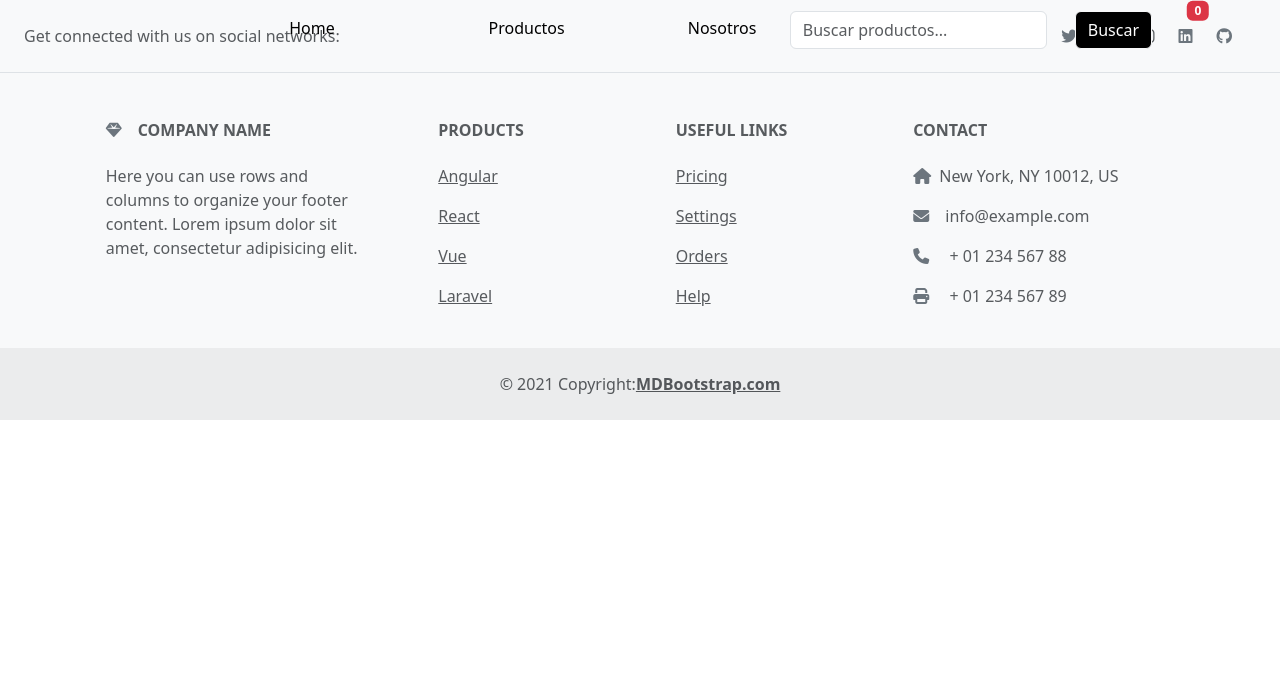
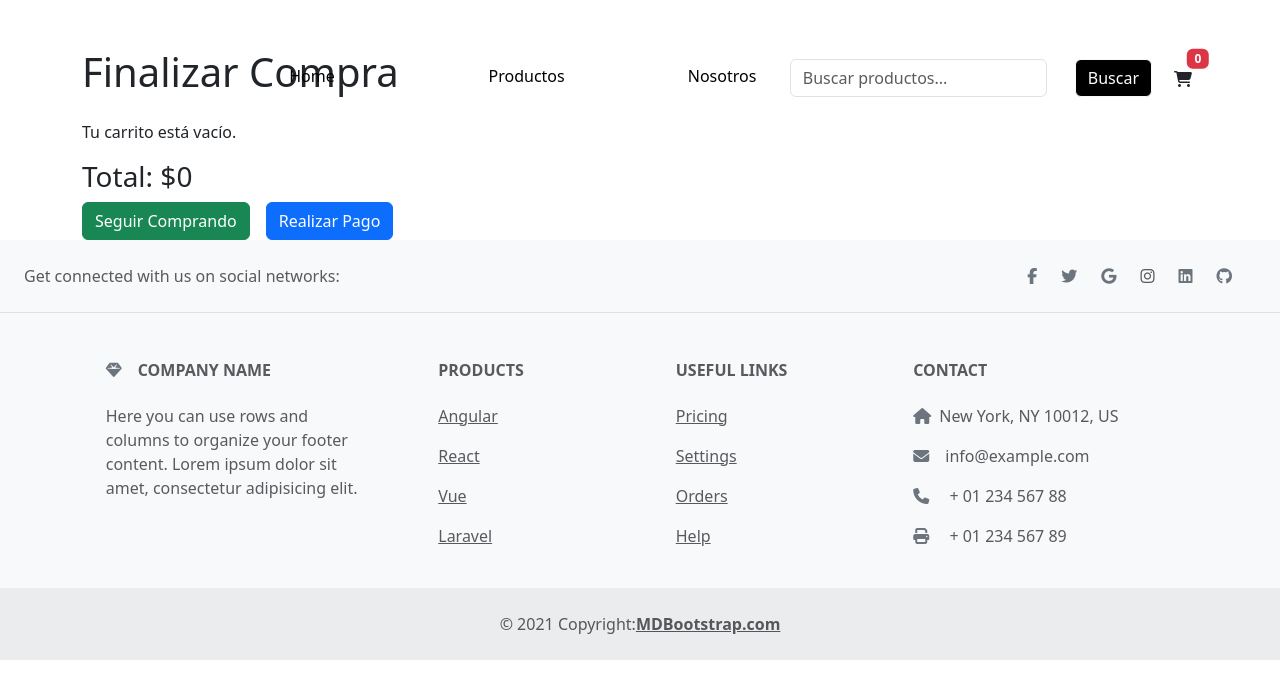
Before and after one commit to LeaaJr/PagIt-Ar, a React (Create React App) app: page /finalizar-compra in a window 1280 px wide. Shown: the top 698 px of the page. Built offline with nearby package versions, Linux system fonts and the light colour scheme.

Commit message:
CarroCompras

```diff
--- a/package.json
+++ b/package.json
@@ -21,6 +21,7 @@
     "react": "^18.3.1",
     "react-dom": "^18.3.1",
     "react-scripts": "5.0.1",
+    "react-toastify": "^10.0.5",
     "web-vitals": "^2.1.4"
   },
   "scripts": {
--- a/src/App.js
+++ b/src/App.js
@@ -8,31 +8,68 @@ import '@fortawesome/fontawesome-free/css/all.min.css';
 import { Routes, Route } from "react-router-dom";
 import Productos from './pages/Productos';
 import Blog from "./pages/Blog";
+import FinalizarCompra from './pages/FinalizarCompra';
+import { ToastContainer } from 'react-toastify';
+import 'react-toastify/dist/ReactToastify.css';
 
 function App() {
-  const [carrito, setCarrito] = useState([]); // Inicializa el carrito como un array vacío
+  const [carrito, setCarrito] = useState([]);
 
   // Función para agregar un producto al carrito
   const agregarAlCarrito = (producto) => {
-    setCarrito((prevCarrito) => [...prevCarrito, producto]);
+    setCarrito((prevCarrito) => {
+      const productoExistente = prevCarrito.find((item) => item.id === producto.id);
+      if (productoExistente) {
+        return prevCarrito.map((item) =>
+          item.id === producto.id ? { ...item, cantidad: item.cantidad + producto.cantidad } : item
+        );
+      } else {
+        return [...prevCarrito, producto];
+      }
+    });
+  };
+
+  // Nueva función: actualizar la cantidad de un producto en el carrito
+  const actualizarCantidadProducto = (productoId, nuevaCantidad) => {
+    setCarrito((prevCarrito) =>
+      prevCarrito.map((producto) =>
+        producto.id === productoId ? { ...producto, cantidad: nuevaCantidad } : producto
+      )
+    );
+  };
+
+  // Nueva función: eliminar un producto del carrito
+  const eliminarProducto = (productoId) => {
+    setCarrito((prevCarrito) => prevCarrito.filter((producto) => producto.id !== productoId));
   };
 
   return (
     <div>
-      <Navbar carrito={carrito} /> {/* Pasa el carrito a Navbar */}
+      <Navbar carrito={carrito} />
       <Routes>
         <Route path="/" element={
           <main>
             <MainSection />
-            <ProductSection agregarAlCarrito={agregarAlCarrito} /> {/* Pasa la función para agregar productos */}
+            <ProductSection agregarAlCarrito={agregarAlCarrito} />
           </main>
         } />
-
-        {/* Ruta para la página de productos */}
         <Route path="/productos" element={<Productos agregarAlCarrito={agregarAlCarrito} />} />
         <Route path="/blog" element={<Blog />} />
+
+        {/* Asegúrate de pasar carrito, actualizarCantidadProducto y eliminarProducto como props */}
+        <Route
+          path="/finalizar-compra"
+          element={
+            <FinalizarCompra
+              carrito={carrito}
+              actualizarCantidadProducto={actualizarCantidadProducto}
+              eliminarProducto={eliminarProducto}
+            />
+          }
+        />
       </Routes>
       <Footer />
+      <ToastContainer position="top-right" autoClose={3000} />
     </div>
   );
 }
--- a/src/Components/Navbar.js
+++ b/src/Components/Navbar.js
@@ -1,5 +1,6 @@
 import React from "react";
 import { Link, useNavigate } from "react-router-dom";
+import { MDBIcon } from 'mdb-react-ui-kit';
 
 function Navbar({ carrito }) {
   const navigate = useNavigate();
@@ -106,16 +107,10 @@ function Navbar({ carrito }) {
               onClick={irAFinalizarCompra}
               style={{ border: "none", background: "none", cursor: "pointer" }}
             >
-              <svg
-                xmlns="http://www.w3.org/2000/svg"
-                width="24"
-                height="24"
-                fill="currentColor"
-                className="bi bi-cart"
-                viewBox="0 0 16 16"
-              >
+                <i className="bi bi-cart">
+                <MDBIcon fas icon="shopping-cart" />
+                </i>
                 <path d="M0 1a1 0 0 1 1-1h1.5a.5.5 0 0 1 .485.379L3.89 4H14.5a.5.5 0 0 1 .49.598l-1.5 8A.5.5 0 0 1 13 13H4a.5.5 0 0 1-.49-.402L1.01 1H1zm2.2 4l1.22 6h8.3l1.2-6H2.2zM5 12a2 2 0 1 1-4 0 2 2 0 0 1 4 0zm9 0a2 2 0 1 1-4 0 2 2 0 0 1 4 0z" />
-              </svg>
               <span className="badge bg-danger position-absolute top-0 start-100 translate-middle">
                 {calcularTotalProductos()}
               </span>
--- a/src/Cards.css
+++ b/src/Estilos/Cards.css
@@ -17,7 +17,7 @@
     left: 0;
     width: 100%;
     height: 100%;
-    background-image: url(../src/Img/primer-plano-bandera.jpg);
+    background-image: url(../Img/primer-plano-bandera.jpg);
     background-size: cover;
     background-position: center;
     filter: blur(10px); /* Aplica el efecto blur solo al fondo */
--- /dev/null
+++ b/src/pages/FinalizarCompra.js
@@ -0,0 +1,85 @@
+import React from 'react';
+import { Link } from 'react-router-dom';
+import '../Estilos/FinalizarCompra.css';
+
+const FinalizarCompra = ({ carrito, actualizarCantidadProducto, eliminarProducto }) => {
+  // Calcular el total de la compra
+  const calcularTotal = () => {
+    return carrito.reduce((total, producto) => total + producto.price * producto.cantidad, 0);
+  };
+
+  return (
+    <div className="container mt-5">
+      <h1 className="mb-4">Finalizar Compra</h1>
+
+      {/* Mostrar los productos en el carrito */}
+
+      {carrito.length === 0 ? (
+        <p>Tu carrito está vacío.</p>
+      ) : (
+        <table className="table">
+          <thead>
+            <tr>
+              <th scope="col">Producto</th>
+              <th scope="col">Cantidad</th>
+              <th scope="col">Precio</th>
+              <th scope="col">Subtotal</th>
+              <th scope="col">Acciones</th>
+            </tr>
+          </thead>
+          <tbody>
+            {carrito.map((producto) => (
+              <tr key={producto.id}>
+                <td>{producto.name}</td>
+                <td>
+
+                  {/* Botones para ajustar la cantidad */}
+
+                  <button
+                    className="btn btn-outline-primary me-2"
+                    onClick={() => actualizarCantidadProducto(producto.id, producto.cantidad - 1)}
+                    disabled={producto.cantidad <= 1}
+                  >
+                    -
+                  </button>
+                  {producto.cantidad}
+                  <button
+                    className="btn btn-outline-primary ms-2"
+                    onClick={() => actualizarCantidadProducto(producto.id, producto.cantidad + 1)}
+                  >
+                    +
+                  </button>
+                </td>
+                <td>${producto.price}</td>
+                <td>${producto.price * producto.cantidad}</td>
+                <td>
+
+                  {/* Botón para eliminar el producto del carrito */}
+
+                  <button
+                    className="btn btn-danger"
+                    onClick={() => eliminarProducto(producto.id)}
+                  >
+                    Eliminar
+                  </button>
+                </td>
+              </tr>
+            ))}
+          </tbody>
+        </table>
+      )}
+
+      {/* Total de la compra */}
+
+      <div className="total-compra">
+        <h3>Total: ${calcularTotal()}</h3>
+        <Link to="/">
+          <button className="btn btn-success me-3">Seguir Comprando</button>
+        </Link>
+        <button className="btn btn-primary">Realizar Pago</button>
+      </div>
+    </div>
+  );
+};
+
+export default FinalizarCompra;
--- a/src/pages/Productos.js
+++ b/src/pages/Productos.js
@@ -1,16 +1,16 @@
 import React, { useEffect, useState } from 'react';
 import axios from 'axios';
-import '../Cards.css';
+import { toast } from 'react-toastify'; // Importa la función `toast` de `react-toastify`
+import '../Estilos/Cards.css';
 
-const CardDeck = () => {
+const CardDeck = ({ agregarAlCarrito }) => {
   const [productos, setProductos] = useState([]);
   const [cantidad, setCantidad] = useState({});
-  const [carrito, setCarrito] = useState([]);
 
   useEffect(() => {
     axios.get('http://localhost:5500/productos')
       .then(response => {
-        console.log('Datos recibidos:', response.data); // Agrega este log
+        console.log('Datos recibidos:', response.data);
         setProductos(response.data);
       })
       .catch(error => {
@@ -18,7 +18,6 @@ const CardDeck = () => {
       });
   }, []);
 
-  // Función para aumentar la cantidad del producto
   const aumentarCantidad = (id) => {
     setCantidad((prevCantidad) => ({
       ...prevCantidad,
@@ -26,7 +25,6 @@ const CardDeck = () => {
     }));
   };
 
-  // Función para disminuir la cantidad del producto
   const disminuirCantidad = (id) => {
     setCantidad((prevCantidad) => ({
       ...prevCantidad,
@@ -34,20 +32,22 @@ const CardDeck = () => {
     }));
   };
 
-  // Función para agregar el producto al carrito
-  const agregarAlCarrito = (producto) => {
+  const manejarAgregarAlCarrito = (producto) => {
     const cantidadProducto = cantidad[producto.id] || 1;
-    setCarrito((prevCarrito) => {
-      const productoExistente = prevCarrito.find((item) => item.id === producto.id);
-      if (productoExistente) {
-        return prevCarrito.map((item) =>
-          item.id === producto.id ? { ...item, cantidad: item.cantidad + cantidadProducto } : item
-        );
-      } else {
-        return [...prevCarrito, { ...producto, cantidad: cantidadProducto }];
-      }
+    agregarAlCarrito({ ...producto, cantidad: cantidadProducto });
+    setCantidad((prevCantidad) => ({ ...prevCantidad, [producto.id]: 0 }));
+
+    // Mostrar la notificación de producto agregado
+
+    toast.success(`El producto "${producto.name}" se ha agregado al carrito.`, {
+      position: "top-right",
+      autoClose: 3000,
+      hideProgressBar: false,
+      closeOnClick: true,
+      pauseOnHover: true,
+      draggable: true,
+      progress: undefined,
     });
-    setCantidad((prevCantidad) => ({ ...prevCantidad, [producto.id]: 0 })); // Resetea el contador
   };
 
   return (
@@ -85,7 +85,7 @@ const CardDeck = () => {
                     <span>{cantidad[producto.id] || 0}</span>
                     <button onClick={() => aumentarCantidad(producto.id)}>+</button>
                   </div>
-                  <button className="add-to-cart" onClick={() => agregarAlCarrito(producto)}>
+                  <button className="add-to-cart" onClick={() => manejarAgregarAlCarrito(producto)}>
                     🛒 Agregar al carrito
                   </button>
                 </div>
@@ -94,22 +94,6 @@ const CardDeck = () => {
           ))
         )}
       </div>
-
-      {/* Sección para mostrar el carrito de compras */}
-      <div className="carrito-compras">
-        <h2>Carrito de Compras</h2>
-        {carrito.length === 0 ? (
-          <p>Tu carrito está vacío.</p>
-        ) : (
-          <ul>
-            {carrito.map((item) => (
-              <li key={item.id}>
-                {item.name} - Cantidad: {item.cantidad} - Precio: ${item.price * item.cantidad}
-              </li>
-            ))}
-          </ul>
-        )}
-      </div>
     </>
   );
 };
```
Also changed, not shown: src/Components/Carrito.js (deleted, +0 -18 lines), src/Estilos/FinalizarCompra.css (added), 1 other file (tests, documents, lock files or other folders).
